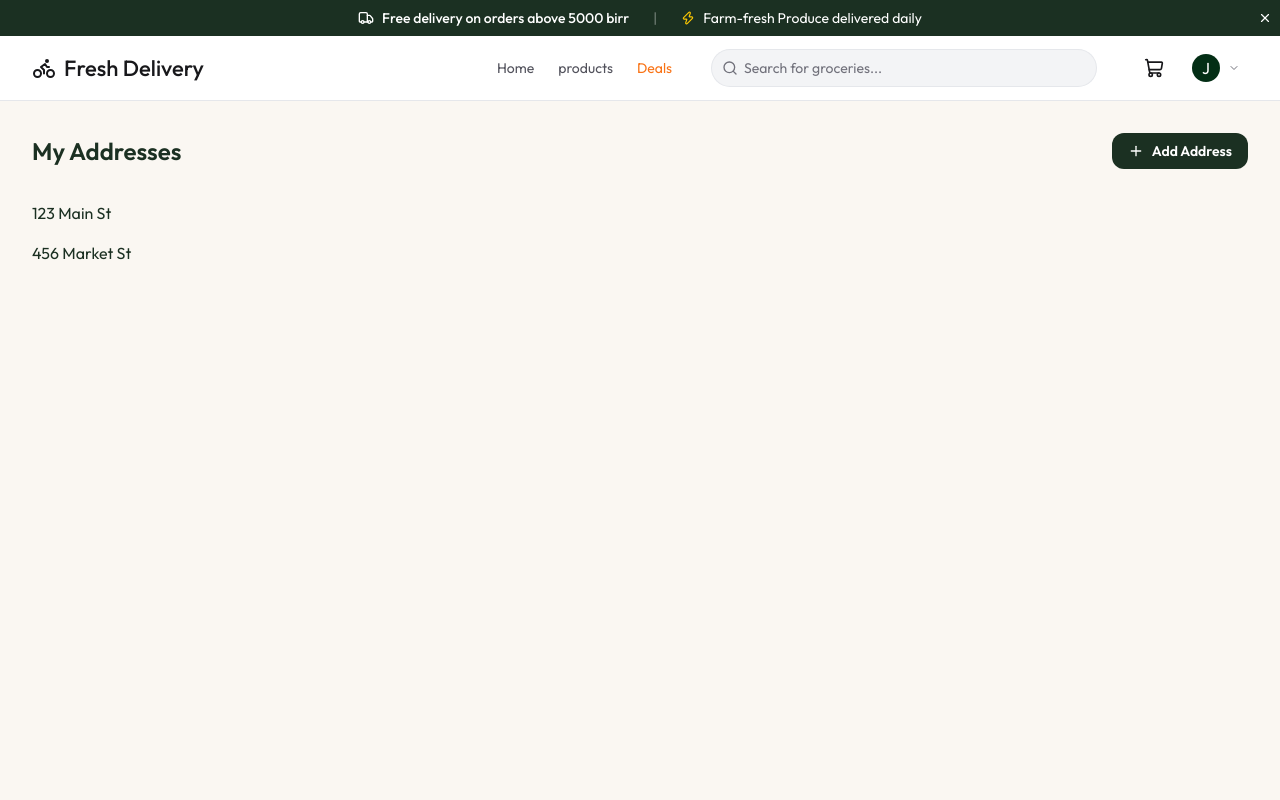
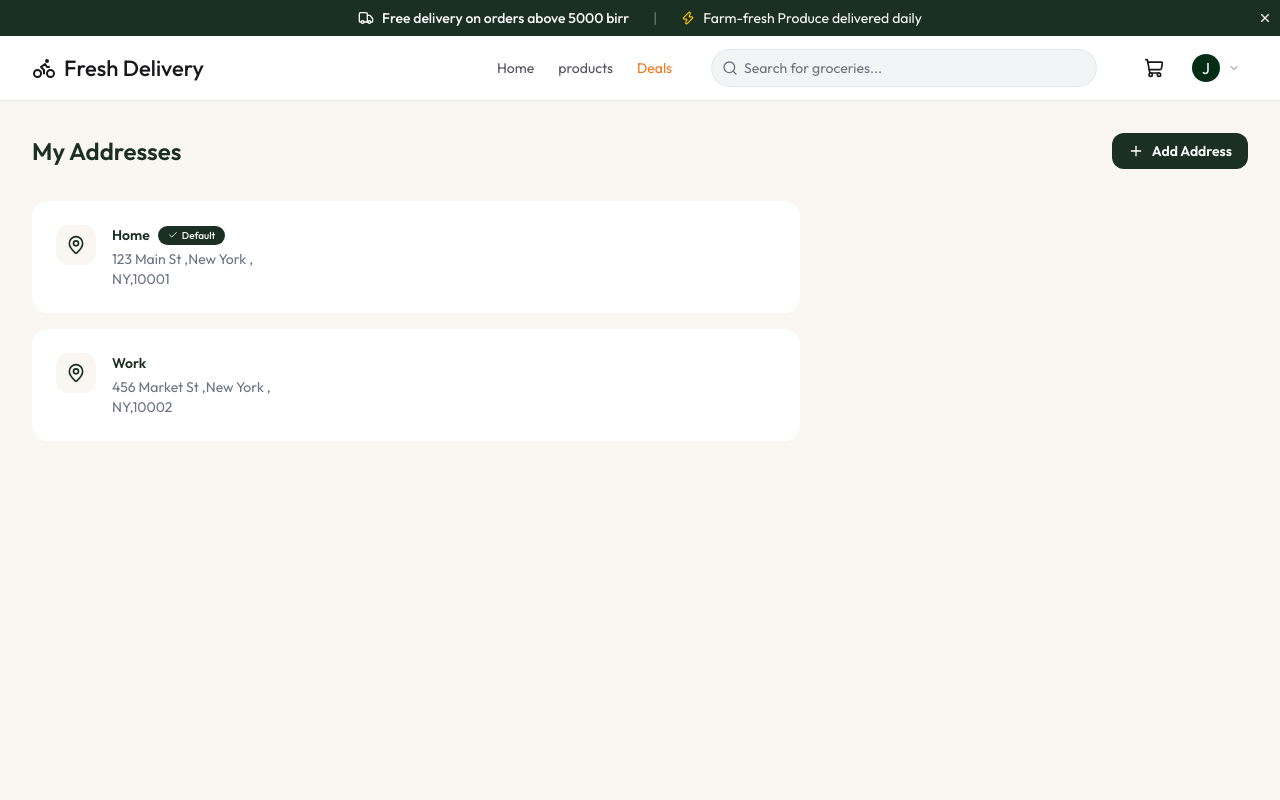
Before and after one commit to surameli/fresh-corner-delivery, a React (Vite) app in the folder client/: page /addresses in a window 1280 px wide. Shown: the top 800 px of the page. Built offline with nearby package versions, Linux system fonts and the light colour scheme.

Commit message:
implement left  address page

```diff
--- a/client/src/components/AddressCard.tsx
+++ b/client/src/components/AddressCard.tsx
@@ -3,11 +3,11 @@ import type { Address } from "../types"
 
 interface AddressCardProps{
     addr : Address;
-    onEditHandeler: (addr: Address)=> void
-    setAddresses:(addresses: Address)=> void
+    onEditHandler: (addr: Address)=> void
+    setAddresses:(addresses: Address[])=> void
 }
 
-const AddressCard = ({addr, onEditHandeler, setAddresses } : AddressCardProps) => {
+const AddressCard = ({addr, onEditHandler, setAddresses } : AddressCardProps) => {
 
 
     const handleDelete = async (id: string) =>{
--- a/client/src/pages/Addresses.tsx
+++ b/client/src/pages/Addresses.tsx
@@ -3,6 +3,7 @@ import { dummyAddressData } from "../assets/assets"
 import type { Address } from "../types"
 import { useEffect, useState } from "react"
 import Loading from "../components/loading"
+import AddressCard from "../components/AddressCard"
 
 
 const Addresses = () => {
@@ -61,8 +62,8 @@ const Addresses = () => {
             </div>
           ):(
             <div className="space-y-4">
-              {addresses.map((add)=>(
-                 <div>{add.address}</div>
+              {addresses.map((addr)=>(
+                <AddressCard key={addr._id} addr={addr} onEditHandler={onEditHandler} setAddresses={setAddresses}/>
               ))}
 
             </div>
```
